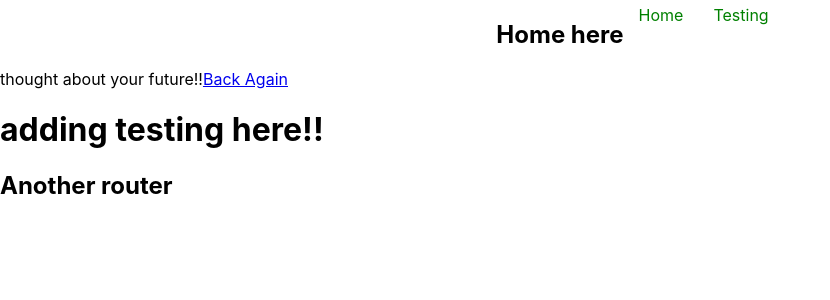
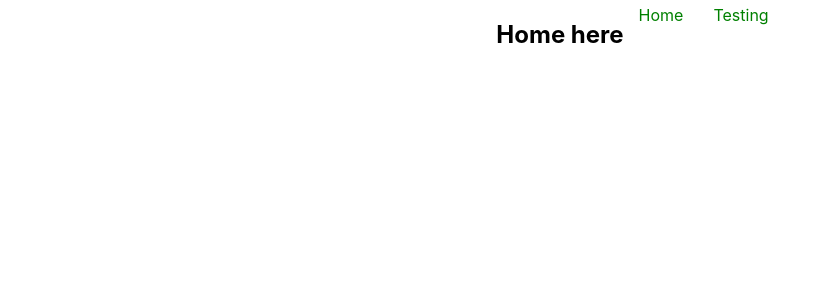
Before and after one commit to felipe-programador-18/router-formik, a React (Create React App) app in the folder testing/: page /testing in a window 1280 px wide. Shown: the top 300 px of the page, without its empty margins (0-830 px from the left). Built offline with nearby package versions, Linux system fonts and the light colour scheme.

Commit message:
c29-modify somethings about index

```diff
--- a/testing/src/index.js
+++ b/testing/src/index.js
@@ -6,7 +6,7 @@ import { BrowserRouter } from 'react-router-dom';
 import reportWebVitals from './reportWebVitals';
 import { Routes, Route } from 'react-router';
 import Testing from './Morek/testing';
-import HomeAdding from './pages/Home';
+
 import NavNav from './component/Navbar';
 
 //everything that adding or created new router I have passed here
@@ -18,8 +18,6 @@ root.render(
     <NavNav/>
      <Routes>
       <Route path='/' element={<App/>} />
-      <Route path='/testing' element={<Testing/>}    />
-      <Route path='/Home' element={ <HomeAdding/> }    />
      </Routes>
     </BrowserRouter>
   </React.StrictMode>
```
